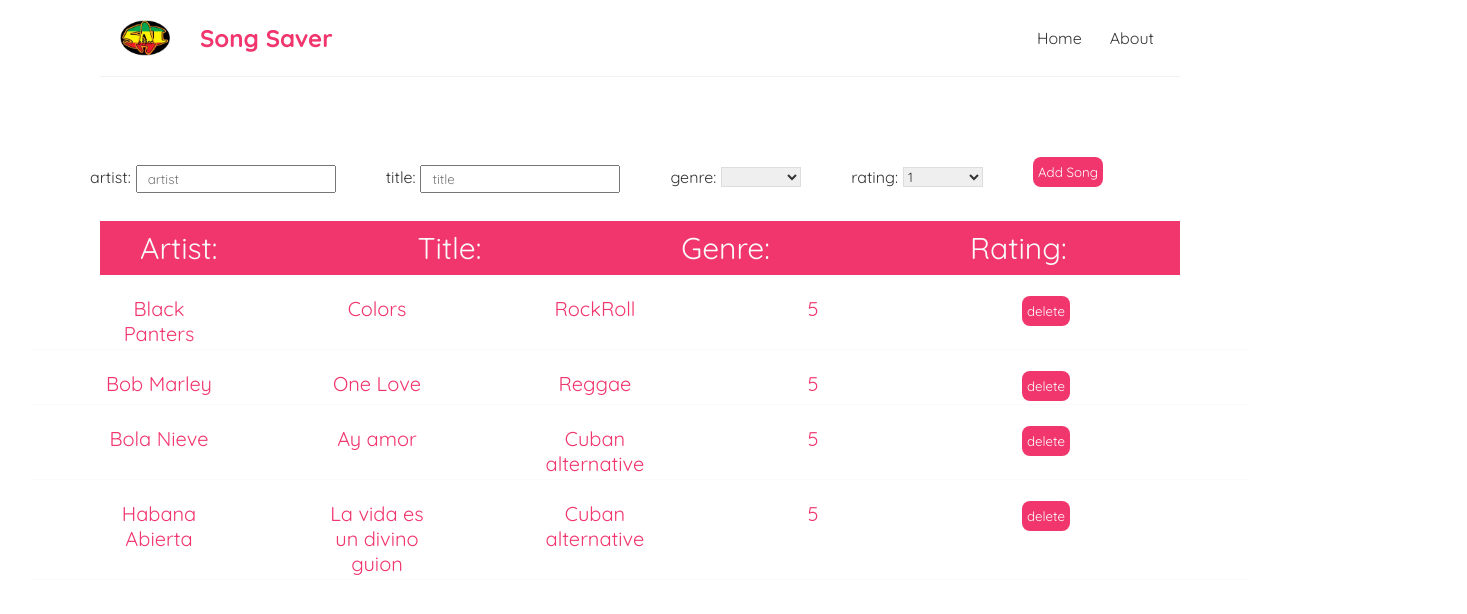
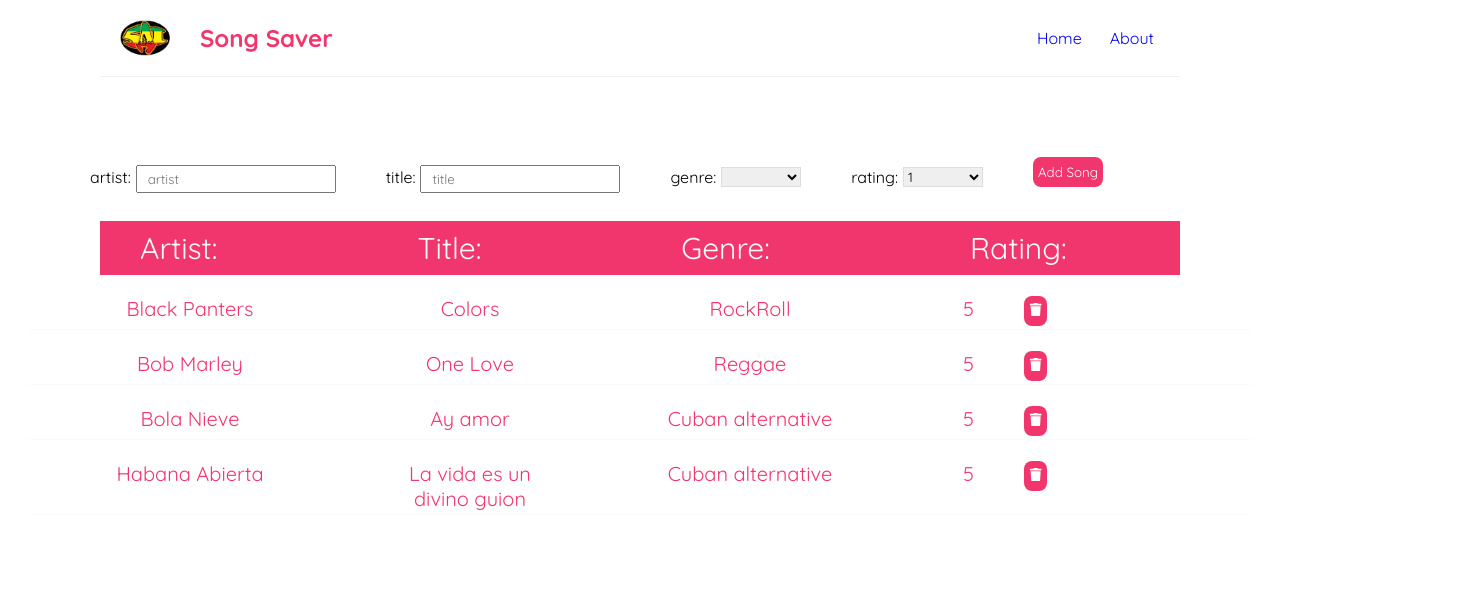
Before and after one commit to carloscfgos1980/Assignment-React-Sonsaver, a React (Create React App) app: page / in a window 1280 px wide. Shown: the top 614 px of the page, 1467 px wide, since content can reach past the window. Built offline with nearby package versions, Linux system fonts and the light colour scheme; data requests are answered from the project's data file.

Commit message:
icon button and delete input field after submit

```diff
--- a/package.json
+++ b/package.json
@@ -8,6 +8,7 @@
     "@testing-library/user-event": "^13.5.0",
     "react": "^18.2.0",
     "react-dom": "^18.2.0",
+    "react-icons": "^4.4.0",
     "react-router-dom": "^5.3.3",
     "react-scripts": "5.0.1",
     "web-vitals": "^2.1.4"
--- a/src/App.css
+++ b/src/App.css
@@ -1,38 +1,145 @@
-.App {
+@import url('https://fonts.googleapis.com/css2?family=Quicksand:wght@300;400;500;600;700&display=swap');
+
+/* base styles */
+* {
+  margin: 0;
+  font-family: "Quicksand";
+  text-decoration: none;
+  list-style-type: none;
+
+}
+.navbar {
+  margin: 0 100px;
+  padding: 20px;
+  display: flex;
+  align-items: center;
+  border-bottom: 1px solid #f2f2f2;
+}
+.navbar img{
+  width: 50px;
+  margin-right: 30px;
+}
+.navbar h1 {
+  color: #f1356d;
+}
+.links {
+  margin-left: auto;
+}
+.navbar a {
+  margin-left: 16px;
+  padding: 6px;
+}
+.navbar a:hover {
+  color: #f1356d;
+}
+.content {
+  margin: 40px auto;
+  padding: 20px;
+}
+
+/* song previews / list */
+.song-list{
+  margin: 0 auto;
+}
+.up-line ul{
+  display: flex;
+  justify-content:space-evenly;
+  align-content: center;
+  margin: 0 80px;
+  background-color: #f1356d;
+
+}
+
+.up-line li{
+  width: 200px;
+  color:#fafafa;
+  font-size: 30px;
+  padding: 8px 200px 8px 0;
+
+}
+.song-preview {
+  padding: 3px 30px;
+  margin: 10px 10px;
+  border-bottom: 1px solid #fafafa;
+}
+.song-preview:hover {
+  box-shadow: 1px 3px 5px rgba(0,0,0,0.1);
+}
+.song-preview ul{
+  display: flex;
+  justify-content:space-evenly;
+  align-content: center;
+}
+.song-preview li {
+  width: 200px;
+  font-size: 20px;
+  color: #f1356d;
+  margin: 8px 100px 0 0;
+}
+.button-list{
+  color: #fafafa;
+  background-color: #fafafa;
+  font:bold
+}
+
+.home {
+  margin: 0 auto;
   text-align: center;
 }
+.home form{
+  margin: 20px;
+  display: flex;
+  align-content:center;
+}
+.home label {
+  text-align: left;
+  margin: 10px 5px 0 50px;
 
-.App-logo {
-  height: 40vmin;
-  pointer-events: none;
 }
 
-@media (prefers-reduced-motion: no-preference) {
-  .App-logo {
-    animation: App-logo-spin infinite 20s linear;
-  }
+.home input[type=text] {
+  width: 200px;
+  height: 20px;
+  padding: 12px 10px;
+  margin: 8px 0;
+  box-sizing: border-box;
 }
 
-.App-header {
-  background-color: #282c34;
-  min-height: 100vh;
-  display: flex;
-  flex-direction: column;
-  align-items: center;
-  justify-content: center;
-  font-size: calc(10px + 2vmin);
-  color: white;
+
+.home select{
+  width: 80px;
+  height: 20px;
+  margin: 10px 0;
+  border: 1px solid #ddd;
+}
+.home button {
+  margin: 0 50px;
+  height: 30px;
+  background: #f1356d;
+  color: #fff;
+  border: 0;
+  padding: 5px;
+  border-radius: 8px;
+  cursor: pointer;
 }
 
-.App-link {
-  color: #61dafb;
+/* About settings*/
+.about{
+  align-content: center;
+  margin: 0 auto;
+  max-width: 800px;
 }
-
-@keyframes App-logo-spin {
-  from {
-    transform: rotate(0deg);
-  }
-  to {
-    transform: rotate(360deg);
-  }
+.about h1{
+  margin-bottom: 40px;
 }
+.about p{
+  margin: 20px;
+  font-size: 20px;
+  text-align: justify;
+  text-justify: inter-word;
+}
+.about img{
+  float:left;
+  width: 200px;
+  margin: 10px 20px;
+}
--- a/src/components/Inputs.js
+++ b/src/components/Inputs.js
@@ -24,6 +24,8 @@ const Inputs = () => {
             setIsPending(false);
         });
 
+        setTitle('');
+        setArtist('');
     }
     return (
         <div>
--- a/src/components/SongsList.js
+++ b/src/components/SongsList.js
@@ -1,5 +1,6 @@
 // import { useParams } from "react-router-dom";
 // import useFetch from "./useFetch";
+import { FaTrash } from "react-icons/fa";
 
 const SongList = ({ songs }) => {
     songs.sort((a, b) => {
@@ -36,7 +37,6 @@ const SongList = ({ songs }) => {
                     <li>Title:</li>
                     <li>Genre:</li>
                     <li>Rating:</li>
-                    <li></li>
 
                 </ul>
             </div>
@@ -47,8 +47,11 @@ const SongList = ({ songs }) => {
                         <li >{song.artist}</li>
                         <li>{song.title}</li>
                         <li >{song.genre}</li>
-                        <li >{song.rating}</li>
-                        <li><button onClick={() => handleDelete(song.id)} style={{ left: '1000px' }}>delete</button></li>
+                        <li >
+                            {song.rating}
+                            <button className="button-list" onClick={() => handleDelete(song.id)} ><FaTrash /></button>
+                        </li>
+
                     </ul>
                 </div>
             ))}
--- a/src/components/useFetch.js
+++ b/src/components/useFetch.js
@@ -26,7 +26,7 @@ const useFetch = (url) => {
             })
 
 
-    }, [data])
+    }, [url, data])
 
     return { data, isPending, error };
 }
--- a/src/index.css
+++ /dev/null
@@ -1,141 +0,0 @@
-@import url('https://fonts.googleapis.com/css2?family=Quicksand:wght@300;400;500;600;700&display=swap');
-
-/* base styles */
-* {
-  margin: 0;
-  font-family: "Quicksand";
-  color: #333;
-  text-decoration: none;
-  list-style-type: none;
-
-}
-.navbar {
-  margin: 0 100px;
-  padding: 20px;
-  display: flex;
-  align-items: center;
-  border-bottom: 1px solid #f2f2f2;
-}
-.navbar img{
-  width: 50px;
-  margin-right: 30px;
-}
-.navbar h1 {
-  color: #f1356d;
-}
-.links {
-  margin-left: auto;
-}
-.navbar a {
-  margin-left: 16px;
-  padding: 6px;
-}
-.navbar a:hover {
-  color: #f1356d;
-}
-.content {
-  margin: 40px auto;
-  padding: 20px;
-}
-
-/* song previews / list */
-.song-list{
-  margin: 0 auto;
-}
-.up-line ul{
-  display: flex;
-  justify-content:space-evenly;
-  align-content: center;
-  margin: 0 80px;
-  background-color: #f1356d;
-
-}
-
-.up-line li{
-  width: 200px;
-  color:#fafafa;
-  font-size: 30px;
-  padding: 8px 200px 8px 0;
-
-}
-.song-preview {
-  padding: 3px 30px;
-  margin: 10px 10px;
-  border-bottom: 1px solid #fafafa;
-}
-.song-preview:hover {
-  box-shadow: 1px 3px 5px rgba(0,0,0,0.1);
-}
-.song-preview ul{
-  display: flex;
-  justify-content:space-evenly;
-  align-content: center;
-}
-.song-preview li {
-  width: 200px;
-  font-size: 20px;
-  color: #f1356d;
-  margin: 8px 100px 0 0;
-}
-
-.home {
-  margin: 0 auto;
-  text-align: center;
-}
-.home form{
-  margin: 20px;
-  display: flex;
-  align-content:center;
-}
-.home label {
-  text-align: left;
-  margin: 10px 5px 0 50px;
-
-}
-
-.home input[type=text] {
-  width: 200px;
-  height: 20px;
-  padding: 12px 10px;
-  margin: 8px 0;
-  box-sizing: border-box;
-}
-
-
-.home select{
-  width: 80px;
-  height: 20px;
-  margin: 10px 0;
-  border: 1px solid #ddd;
-}
-.home button {
-  margin: 0 50px;
-  height: 30px;
-  background: #f1356d;
-  color: #fff;
-  border: 0;
-  padding: 5px;
-  border-radius: 8px;
-  cursor: pointer;
-}
-
-/* About settings*/
-.about{
-  align-content: center;
-  margin: 0 auto;
-  max-width: 800px;
-}
-.about h1{
-  margin-bottom: 40px;
-}
-.about p{
-  margin: 20px;
-  font-size: 20px;
-  text-align: justify;
-  text-justify: inter-word;
-}
-.about img{
-  float:left;
-  width: 200px;
-  margin: 10px 20px;
-}
--- a/src/index.js
+++ b/src/index.js
@@ -1,6 +1,5 @@
 import React from 'react';
 import ReactDOM from 'react-dom/client';
-import './index.css';
 import App from './App';
 import reportWebVitals from './reportWebVitals';
 
```
Also changed, not shown: 2 other files (tests, documents, lock files or other folders).
